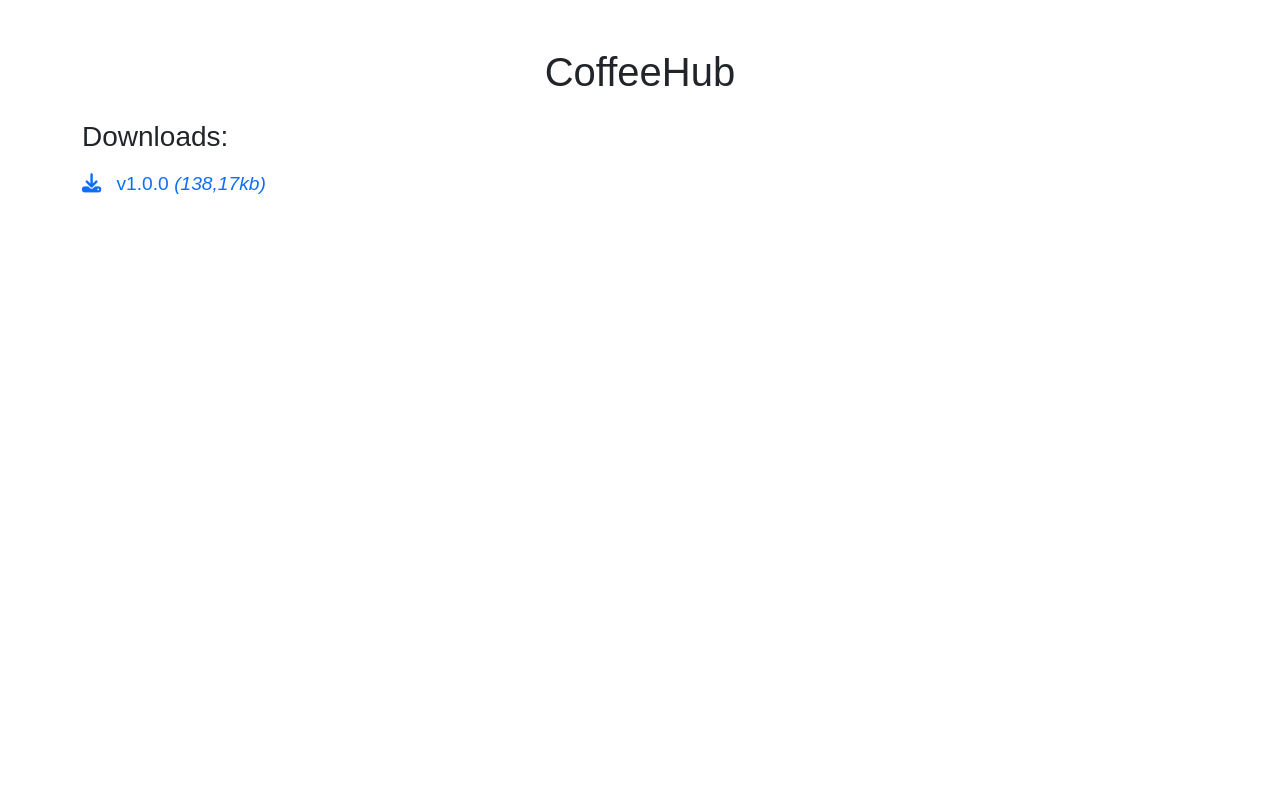
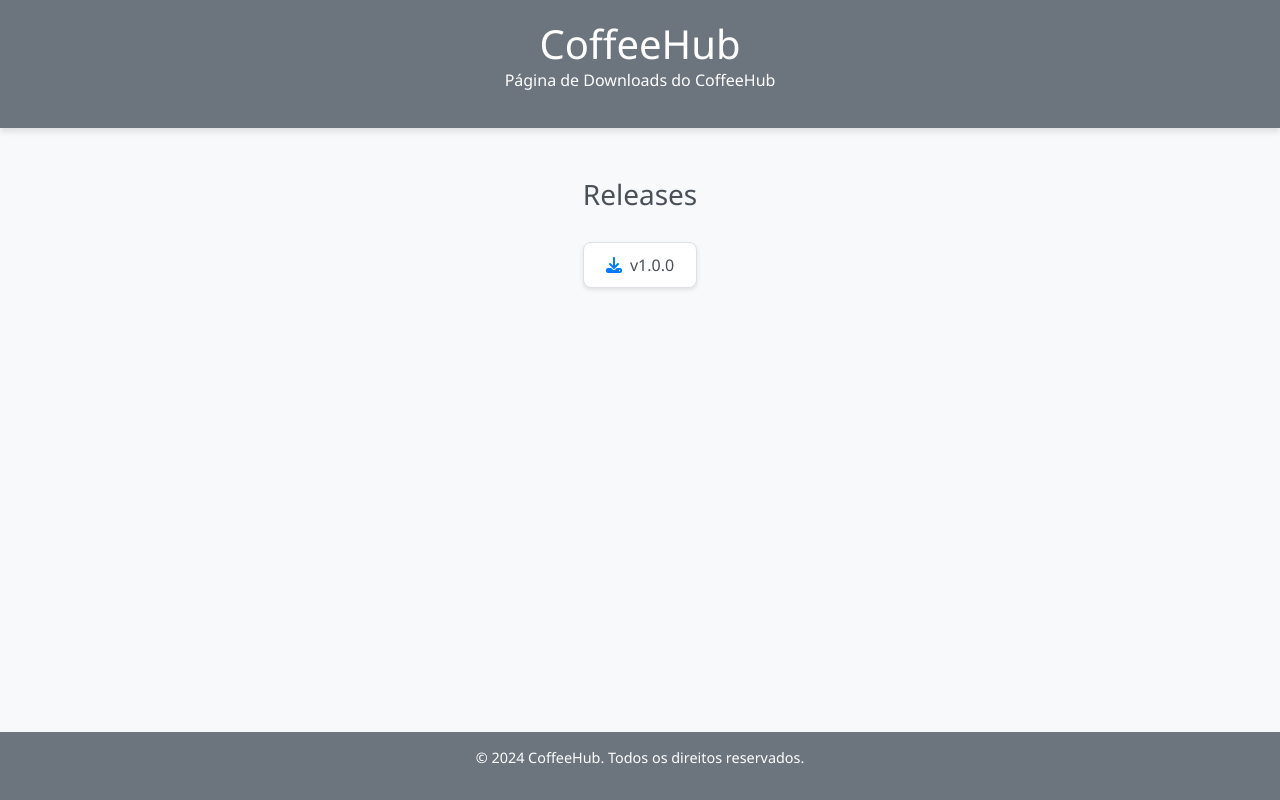
Before and after one commit to MbCLTeam/chsite, a plain HTML site: page downloads.html in a window 1280 px wide. Drawn offline with nearby package versions, Linux system fonts and the light colour scheme.

Commit message:
Update downloads.html

```diff
--- a/downloads.html
+++ b/downloads.html
@@ -2,8 +2,9 @@
 <html lang="pt">
 <head>
     <meta charset="UTF-8">
-    <meta name="description" content="Página oficial de Downloads do CoffeeHub">
-    <meta name="viewport" content="width=device-width, initial-scale=1">
+    <meta name="description" content="Página oficial de Downloads do CoffeeHub.">
+    <meta name="viewport" content="width=device-width, initial-scale=1.0">
+    <meta name="author" content="CoffeeHub Team">
     <title>Downloads | CoffeeHub</title>
 
     <!-- Bootstrap CSS -->
@@ -12,37 +13,105 @@
     <!-- FontAwesome CSS -->
     <link href="https://cdnjs.cloudflare.com/ajax/libs/font-awesome/6.5.1/css/all.min.css" rel="stylesheet">
 
+    <!-- Custom Styles -->
     <style>
         body {
-            font-family: Arial, sans-serif;
+            font-family: 'Segoe UI', Tahoma, Geneva, Verdana, sans-serif;
+            background-color: #f8f9fa;
+            color: #343a40;
+            display: flex;
+            flex-direction: column;
+            min-height: 100vh;
+            margin: 0;
+        }
+        header {
+            background-color: #6c757d;
+            color: #ffffff;
+            padding: 20px 0;
+            text-align: center;
+            box-shadow: 0 4px 6px rgba(0, 0, 0, 0.1);
         }
         h1 {
+            font-size: 2.5rem;
+            margin: 0;
+        }
+        .content {
+            max-width: 800px;
+            margin: 50px auto;
             text-align: center;
+            flex: 1;
+        }
+        h3 {
+            font-size: 1.75rem;
+            color: #495057;
+            margin-bottom: 30px;
+        }
+        .download-list {
             margin-top: 20px;
+            list-style: none;
+            padding: 0;
+        }
+        .download-item {
+            background-color: #ffffff;
+            border: 1px solid #dee2e6;
+            border-radius: 8px;
+            margin-bottom: 20px;
+            padding: 10px 20px;
+            box-shadow: 0 2px 4px rgba(0, 0, 0, 0.1);
+            transition: transform 0.2s ease, box-shadow 0.2s ease;
+        }
+        .download-item:hover {
+            transform: translateY(-3px);
+            box-shadow: 0 4px 8px rgba(0, 0, 0, 0.1);
         }
         .download-link {
-            font-size: 1.2rem;
+            font-size: 1rem;
+            color: #495057;
+            text-decoration: none;
+            display: flex;
+            align-items: center;
+            justify-content: center;
+        }
+        .download-link:hover {
+            color: #007bff;
         }
         .icon {
-            margin-right: 10px;
+            color: #007bff;
+            margin-right: 8px;
+        }
+        footer {
+            background-color: #6c757d;
+            color: #ffffff;
+            text-align: center;
+            padding: 15px 0;
+            font-size: 0.9rem;
+            margin-top: auto;
         }
     </style>
 </head>
 <body>
-    <div class="container mt-5">
+    <header>
         <h1>CoffeeHub</h1>
-        <h3 class="mt-4">Downloads:</h3>
+        <p>Página de Downloads do CoffeeHub</p>
+    </header>
 
-        <ul class="list-unstyled mt-3">
-            <li class="download-link">
-                <a href="https://gh-next-cdn.moonhorizon.xyz/coffeehub/1.0.0/CoffeeHub-Installer.zip" class="text-decoration-none">
-                    <i class="fas fa-download icon"></i> v1.0.0 <i>(138,17kb)</i>
+    <div class="content">
+        <h3>Releases</h3>
+
+        <ul class="download-list">
+            <li class="download-item">
+                <a href="https://gh-next-cdn.moonhorizon.xyz/coffeehub/1.0.0/CoffeeHub-Installer.zip" class="download-link">
+                    <i class="fas fa-download icon"></i> v1.0.0
                 </a>
             </li>
         </ul>
     </div>
 
-    <!-- Bootstrap JS Bundle (including Popper) -->
+    <footer>
+        <p>&copy; 2024 CoffeeHub. Todos os direitos reservados.</p>
+    </footer>
+
+    <!-- Bootstrap JS Bundle (incluindo Popper) -->
     <script src="https://cdnjs.cloudflare.com/ajax/libs/bootstrap/5.3.3/js/bootstrap.bundle.min.js"></script>
 </body>
-</html>
+                                                                   </html>
```
